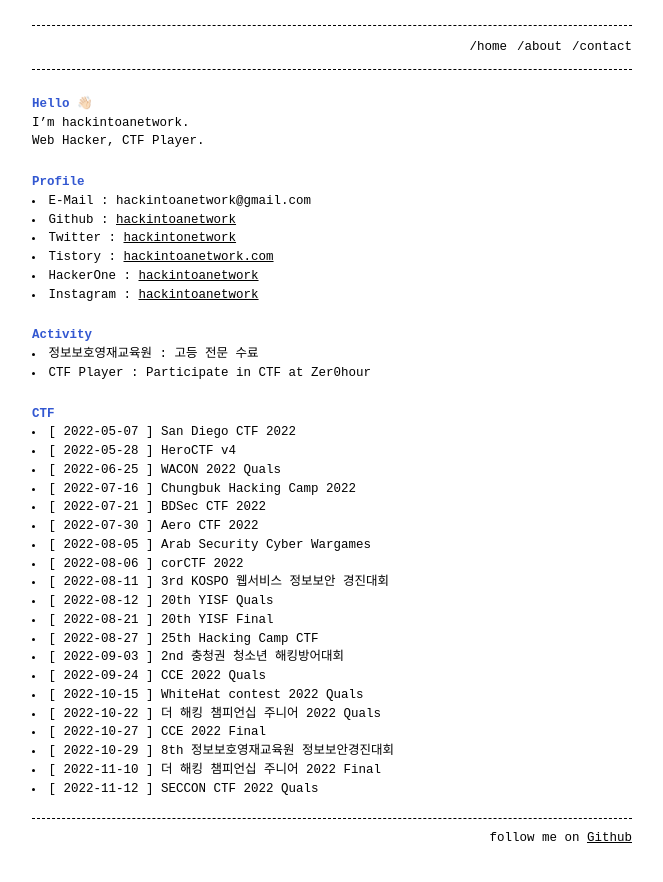
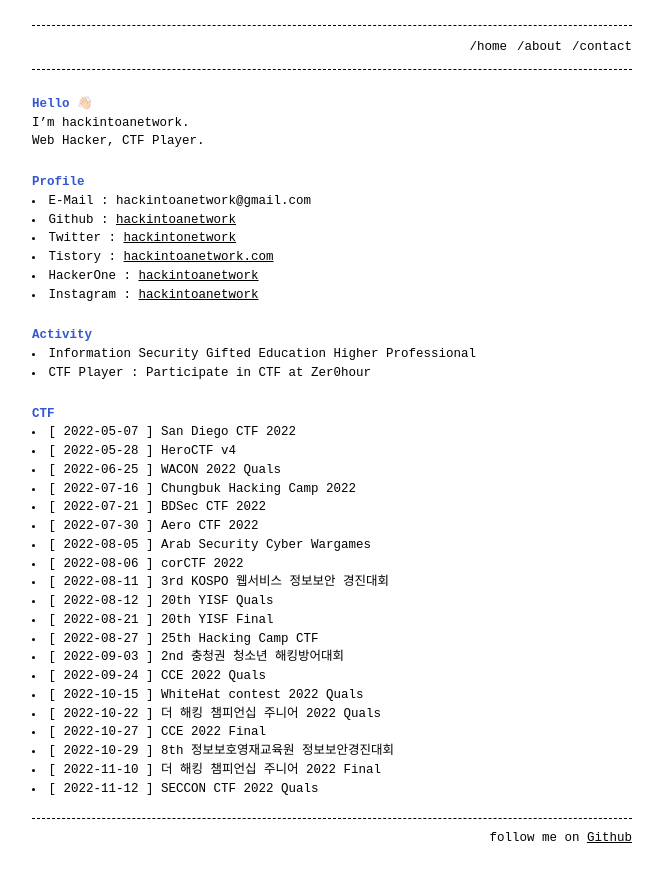
Before and after one commit to hackintoanetwork/hackintoanetwork.github.io, a Jekyll site: the page built from about.md, in a window 1280 px wide. Shown: the top 882 px of the page, without its empty margins (308-971 px from the left). Built offline with Jekyll 4.4.1, drawn with Linux system fonts in a browser that asks for light colours.

Commit message:
Update about.md

```diff
--- a/about.md
+++ b/about.md
@@ -19,7 +19,7 @@ Web Hacker, CTF Player.
 
 # Activity
 
-<li>정보보호영재교육원 : 고등 전문 수료</li>
+<li>Information Security Gifted Education Higher Professional</li>
 <li>CTF Player : Participate in CTF at Zer0hour</li>
 
 # CTF
```
